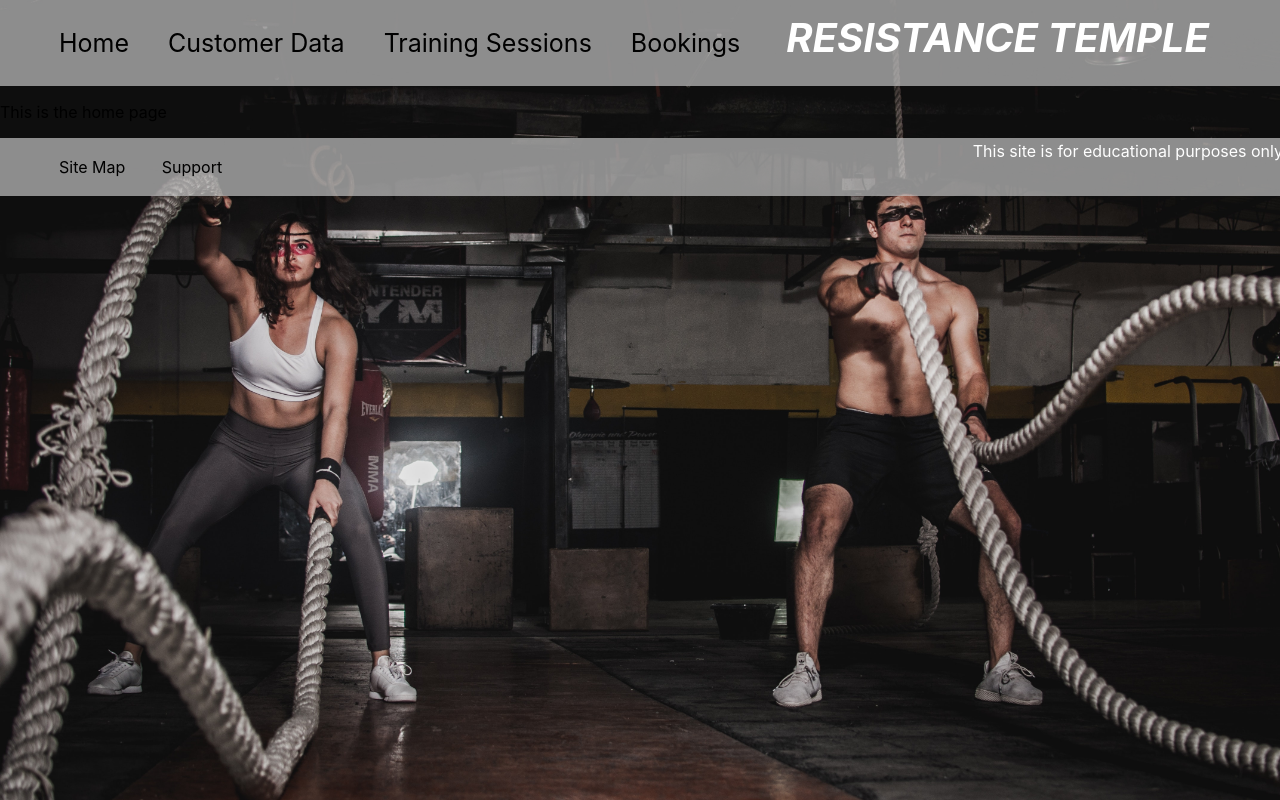
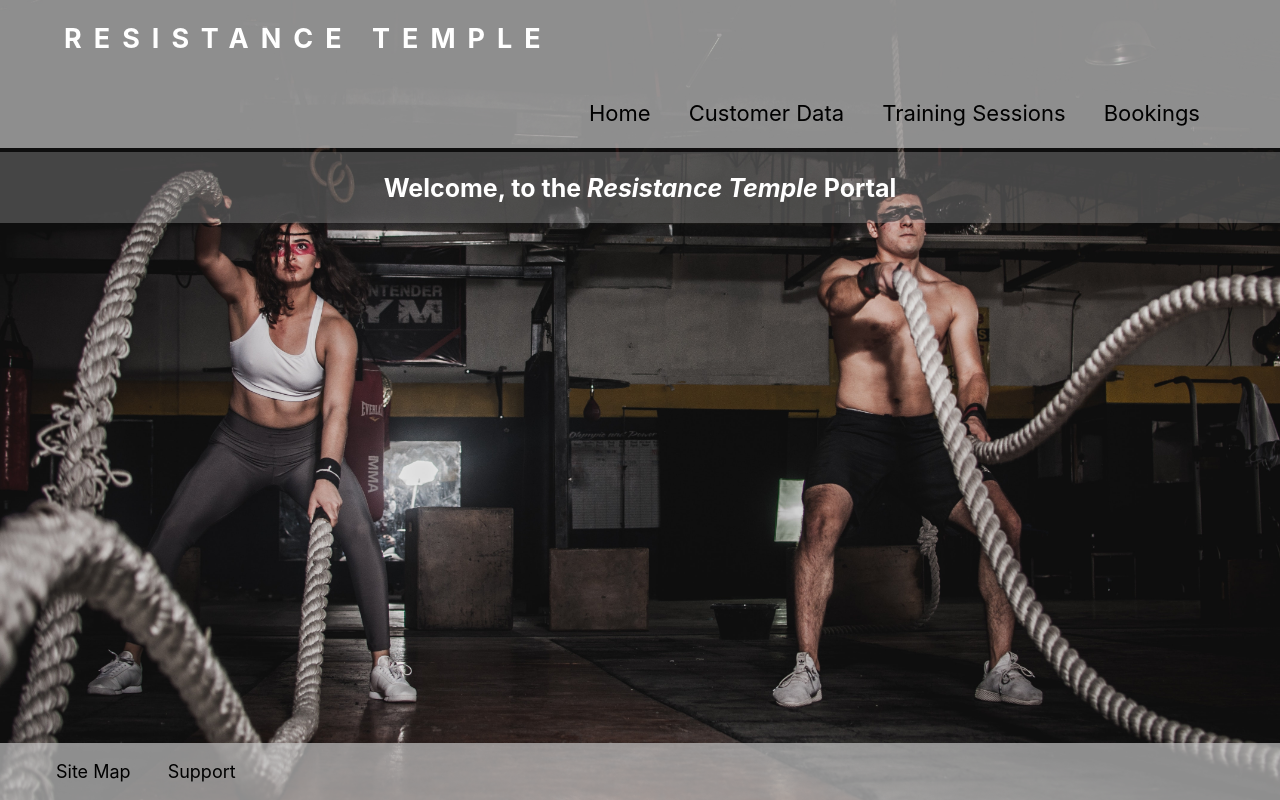
Before and after one commit to MozzBuilds/Resistance-Temple, a Flask app: page / in a window 1280 px wide. Run offline with Flask 2, Linux system fonts and the light colour scheme.

Commit message:
Homepage CSS active

```diff
--- a/static/css/style.css
+++ b/static/css/style.css
@@ -1,34 +1,44 @@
 body {
+    font-family: -apple-system, BlinkMacSystemFont, 'Segoe UI', Roboto, Oxygen, Ubuntu, Cantarell, 'Open Sans', 'Helvetica Neue', sans-serif;
+    font-size: 18px;
     background: url(../images/Background\ -\ Home.jpg) no-repeat center center fixed;
     background-size: cover;
     margin: 0;
+    padding: 0;
     height: 100%;
-    /* min-height: 100%; */
-    font-family: -apple-system, BlinkMacSystemFont, 'Segoe UI', Roboto, Oxygen, Ubuntu, Cantarell, 'Open Sans', 'Helvetica Neue', sans-serif;
-    display: flex;
-    flex-direction: column;
+    /* display: flex;
+    flex-direction: column; */
+    color: white;
 }
 
 header, footer{
-    /* background-color:rgba(112, 110, 110, 0.8); */
-    background-color:rgba(197, 197, 197, 0.698);
-    color: white;
-    padding: 3px;
+    background-color:rgba(197, 197, 197, 0.7);
     width: 100%;
-    /* display: inline-block;
-    vertical-align: middle; */
+    display: inline-block;
 }
 
+
+.flex-container {
+    background-color:rgba(197, 197, 197, 0.3);
+    display:flex;
+    flex-flow: column wrap;
+}
+
+h2{
+    font-size: 25px;
+}
+.flex-container > h2 {
+    text-align: center;
+}
 nav {
-    font-size: 25px;
+    font-size: 22px;
+    float:right;
+    margin-right: 5%;
 }
 
 ul {
     list-style: none;
     text-decoration: none;
-    float: left;
-    /* display: flex;
-    justify-content: flex-start; */
 }
 
 li {
@@ -50,23 +60,13 @@ a:active{
 }
 
 footer {
-    vertical-align: bottom;
-}
-
-footer > section {
-    display: flex;
-    justify-content: flex-end;
-    margin: 0;
-    padding: 0;
+    position: absolute;
+    bottom: 0;
 }
 
 #gym_name {
     text-transform:uppercase;
-    display: flex;
-    justify-content: flex-end;
-    margin-right: 5%;
-    padding: 10px;
-    font-size: 40px;
-    font-weight: bold;
-    font-style:italic;
+    float: left;
+    margin-left: 5%;
+    letter-spacing: 12px;
 }
--- a/templates/base.html
+++ b/templates/base.html
@@ -9,6 +9,9 @@
 </head>
 <body>
     <header>
+        <section id='gym_name'>
+            <h1>Resistance Temple</h1>
+        </section>
         <nav>
             <ul>
                 <li>
@@ -25,12 +28,9 @@
                 </li>
             </ul>
         </nav>
-        <section id='gym_name'>
-                Resistance Temple
-        </section>
     </header>
 
-    <main>
+    <main class='flex-container'>
         {% block content %}
 
         {% endblock content %}
@@ -41,9 +41,6 @@
             <li><a href="">Site Map</a></li>
             <li><a href="">Support</a></li>
         </ul>
-        <section>
-                This site is for educational purposes only
-        </section>
    </footer>
 
 </body>
--- a/templates/index.html
+++ b/templates/index.html
@@ -1,4 +1,4 @@
 {% extends 'base.html' %}
 {% block content %}
-    <p> This is the home page</p>
+    <h2>Welcome, to the <i>Resistance Temple</i> Portal</h2>
 {% endblock  %}
```
